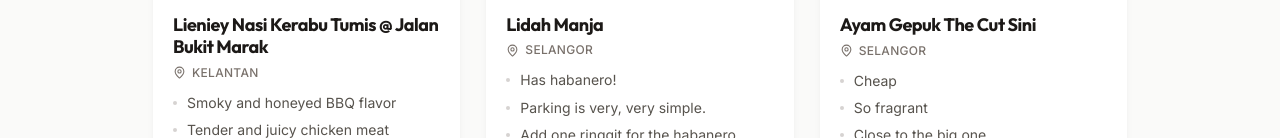
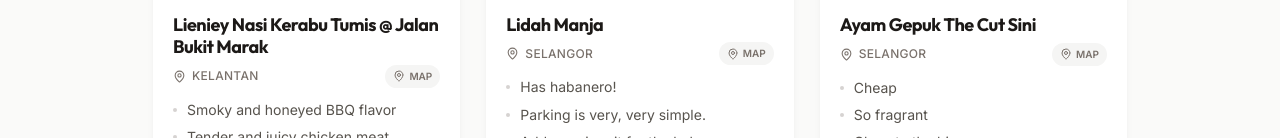
Before and after one commit to HaikalTDM/jasonIndex, a React (Vite) app: page / in a window 1280 px wide. Shown: the part 784-922 px from the top of the page. Built offline with nearby package versions, Linux system fonts and the light colour scheme.

Commit message:
Add Google Maps extraction link saving and display

```diff
--- a/src/components/VendorCard.tsx
+++ b/src/components/VendorCard.tsx
@@ -44,6 +44,16 @@ export function VendorCard({ vendor, index = 0 }: VendorCardProps) {
                     <div className="flex items-center gap-1.5 mt-1.5 text-stone-500">
                         <MapPin size={13} strokeWidth={2} />
                         <span className="text-xs font-medium uppercase tracking-wide">{vendor.state}</span>
+                        <a
+                            href={vendor.maps_url || `https://www.google.com/maps/search/?api=1&query=${vendor.latitude},${vendor.longitude}`}
+                            target="_blank"
+                            rel="noopener noreferrer"
+                            onClick={(e) => e.stopPropagation()}
+                            className="z-20 ml-auto flex items-center gap-1 text-[10px] font-bold bg-stone-100 hover:bg-green-100 text-stone-500 hover:text-green-700 px-2 py-1 rounded-full transition-colors"
+                        >
+                            <MapPin size={12} />
+                            MAP
+                        </a>
                     </div>
                 </div>
 
--- a/src/pages/AdminForm.tsx
+++ b/src/pages/AdminForm.tsx
@@ -28,6 +28,7 @@ export function AdminForm() {
         keypoint2: "",
         keypoint3: "",
         tiktokUrl: "",
+        mapsUrl: "",
         imageUrl: "",
         date: new Date().toISOString().split('T')[0]
     })
@@ -79,6 +80,7 @@ export function AdminForm() {
                             keypoint2: vendor.keypoints[1] || "",
                             keypoint3: vendor.keypoints[2] || "",
                             tiktokUrl: vendor.tiktok_url || "",
+                            mapsUrl: vendor.maps_url || "",
                             imageUrl: vendor.image_url || "",
                             date: vendor.review_date || new Date().toISOString().split('T')[0]
                         })
@@ -114,6 +116,7 @@ export function AdminForm() {
                     jason_score: parseFloat(formData.score),
                     keypoints: [formData.keypoint1, formData.keypoint2, formData.keypoint3].filter(Boolean),
                     tiktok_url: formData.tiktokUrl,
+                    maps_url: formData.mapsUrl,
                     image_url: formData.imageUrl,
                     review_date: formData.date
                 })
@@ -205,7 +208,8 @@ export function AdminForm() {
                 setFormData(prev => ({
                     ...prev,
                     latitude: lat,
-                    longitude: lng
+                    longitude: lng,
+                    mapsUrl: mapsUrl // Save the link used for extraction
                 }));
             }
 
@@ -397,6 +401,11 @@ export function AdminForm() {
                 </div>
 
                 <div>
+                    <label className="text-sm font-medium block mb-2 text-stone-700">Google Maps URL</label>
+                    <Input name="mapsUrl" placeholder="Google Maps URL" value={formData.mapsUrl} onChange={handleChange} />
+                </div>
+
+                <div>
                     <label className="text-sm font-medium block mb-2 text-stone-700">Image URL</label>
                     <Input name="imageUrl" placeholder="Image URL" value={formData.imageUrl} onChange={handleChange} />
                 </div>
--- a/src/types.ts
+++ b/src/types.ts
@@ -8,6 +8,7 @@ export interface Vendor {
     jason_score: number
     keypoints: string[]
     tiktok_url: string
+    maps_url?: string
     review_date: string
     image_url: string
 }
```
